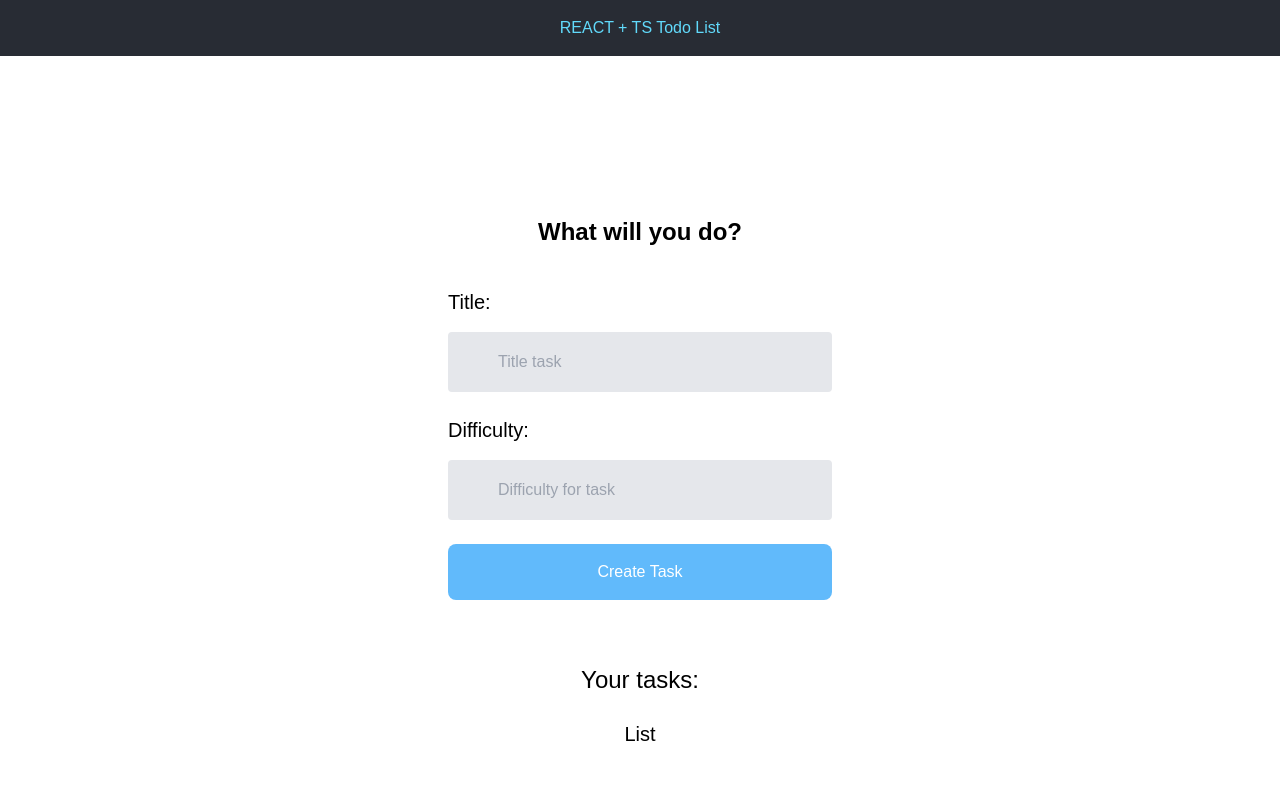
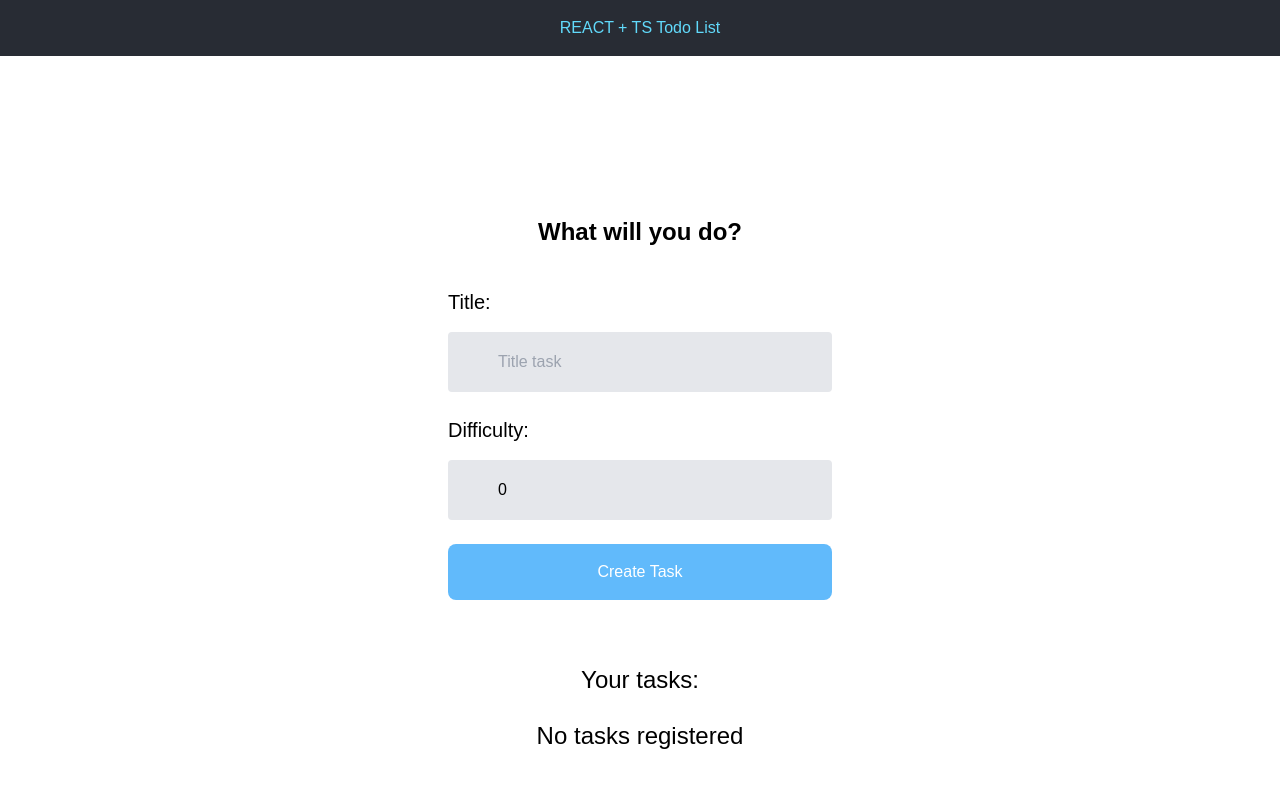
Before and after one commit to Victor-Zarzar/todo-list-ts, a Next.js app: page / in a window 1280 px wide. Shown: the top 800 px of the page. Built offline with nearby package versions, Linux system fonts and the light colour scheme.

Commit message:
new functions tasform.tsx, and tasklist.tsx

```diff
--- a/src/app/components/Home.tsx
+++ b/src/app/components/Home.tsx
@@ -1,3 +1,4 @@
+'use client';
 import React, { useState } from 'react'
 import Taskform from './Taskform'
 import Tasklist from './Tasklist'
@@ -15,7 +16,7 @@ function HomePage() {
             </div>
             <div className="mt-16 text-center">
                 <h2 className='text-lg md:text-2xl mb-6'>Your tasks:</h2>
-                <Tasklist />
+                <Tasklist taskList={[]} />
             </div>
         </>
     )
--- a/src/app/components/Taskform.tsx
+++ b/src/app/components/Taskform.tsx
@@ -38,11 +38,11 @@ const Taskform = ({ btnText, taskList, setTaskList }: Props) => {
     return <form onSubmit={addTaskHandler} className='form flex flex-col max-w-96 m-0 mx-auto'>
         <div>
             <label htmlFor='title' className='mr-2 text-lg md:text-xl float-left'>Title:</label>
-            <input type='text' name='title' placeholder='Title task' onChange={handleChange} className='input p-2 mb-6 mt-4 border-2 bg-gray-200 rounded pl-12 py-2 md:py-4 focus:outline-none w-60 md:pl-12 md:w-full'></input>
+            <input type='text' name='title' placeholder='Title task' onChange={handleChange} value={title} className='input p-2 mb-6 mt-4 border-2 bg-gray-200 rounded pl-12 py-2 md:py-4 focus:outline-none w-60 md:pl-12 md:w-full'></input>
         </div>
         <div>
             <label htmlFor='difficulty' className='mr-2 text-lg md:text-xl float-left'>Difficulty:</label>
-            <input type='text' name='difficulty' placeholder='Difficulty for task' onChange={handleChange} className='input p-2 mb-6 mt-4 border-2 bg-gray-200 rounded pl-12 py-2 md:py-4 focus:outline-none w-60 md:w-full'></input>
+            <input type='text' name='difficulty' placeholder='Difficulty for task' onChange={handleChange} value={difficulty} className='input p-2 mb-6 mt-4 border-2 bg-gray-200 rounded pl-12 py-2 md:py-4 focus:outline-none w-60 md:w-full'></input>
         </div>
         <input type='submit' className='bg-[#61bafb] from-gray-700 to-gray-900 font-medium p-2 md:p-4 text-white w-60 md:w-full rounded-lg cursor-pointer' value={btnText}></input>
     </form>
--- a/src/app/components/Tasklist.tsx
+++ b/src/app/components/Tasklist.tsx
@@ -1,11 +1,24 @@
-import React from 'react'
+import React from 'react';
+import { Task } from '../interfaces/Task';
 
-type Props = {}
+type Props = {
+  taskList: Task[];
+};
 
-const Tasklist = (_props: Props) => {
+const Tasklist = ({ taskList }: Props) => {
   return (
-    <div className='text-lg md:text-xl'>List</div>
-  )
-}
+    <>
+      {taskList.length > 0 ? (
+        taskList.map((task) => {
+          <div key={task.id}>
+          <p>{task.title}</p>
+          </div>
+        })
+      ) : (
+        <p className='text-lg md:text-2xl mb-6'>No tasks registered</p>
+      )}
+    </>
+  );
+};
 
-export default Tasklist
+export default Tasklist;
```
